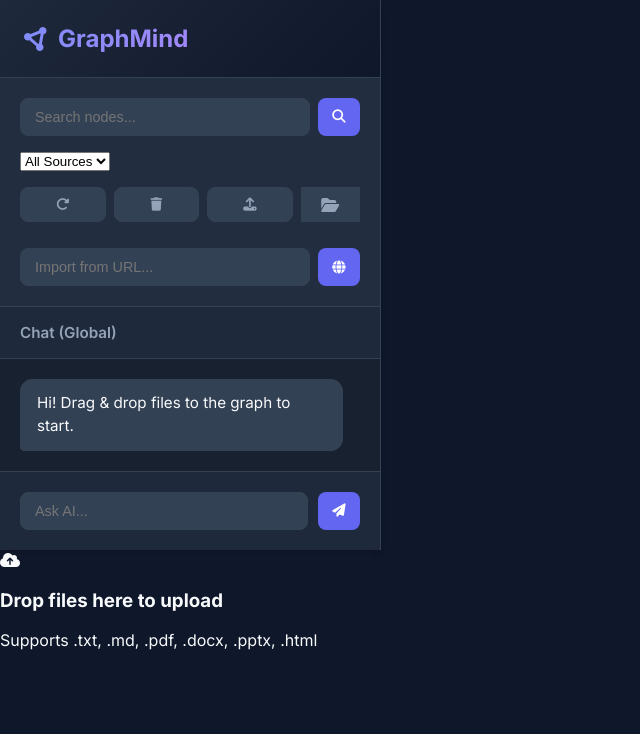
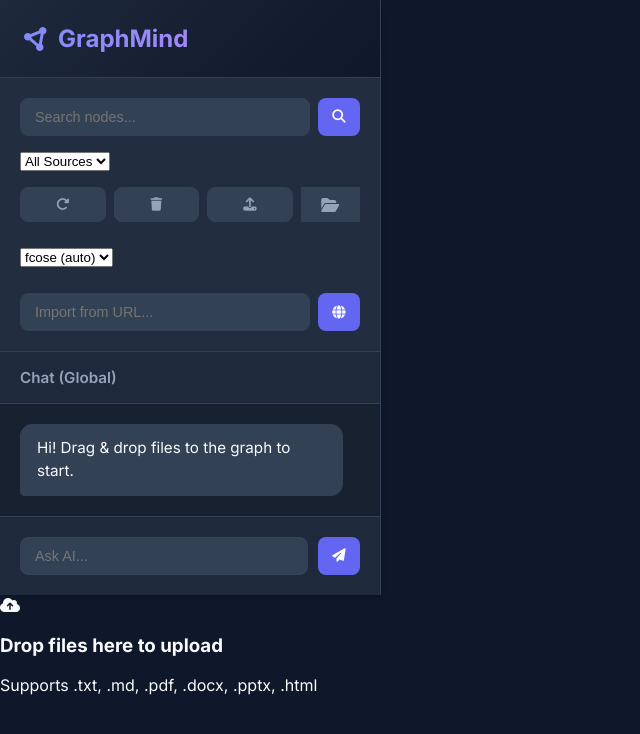
Before and after one commit to pinklemon123/stunning-octo-carnival, a Flask app: page / in a window 1280 px wide. Shown: the top 734 px of the page, without its empty margins (0-640 px from the left). Run offline with Flask 3, Linux system fonts and the light colour scheme; data that the repository does not hold is empty; some libraries are stand-ins or nearby versions.

Commit message:
feat(ui): add layout dropdown and global highlight search; refine layout runner

```diff
--- a/backend/static/js/script.js
+++ b/backend/static/js/script.js
@@ -1,5 +1,6 @@
 let cy;
 let selectedNodeId = null;
+let currentLayout = 'fcose';
 
 document.addEventListener('DOMContentLoaded', function () {
     initCytoscape();
@@ -168,15 +169,26 @@ async function fetchGraph(seedId = null, merge = false) {
 }
 
 function runLayout() {
-    const layoutName = (typeof cytoscape('core', 'fcose') === 'function') ? 'fcose' : 'cose';
-    cy.layout({
-        name: layoutName,
-        animate: true,
-        animationDuration: 800,
-        randomize: false,
-        fit: true,
-        padding: 50
-    }).run();
+    let layoutName = currentLayout;
+    // Fallback if fcose not available
+    if (layoutName === 'fcose' && typeof cytoscape('core', 'fcose') !== 'function') {
+        layoutName = 'cose';
+    }
+    const optionsByLayout = {
+        fcose: { name: 'fcose', animate: true, animationDuration: 800, fit: true, padding: 50 },
+        cose: { name: 'cose', animate: true, animationDuration: 800, fit: true, padding: 50 },
+        grid: { name: 'grid', fit: true, padding: 50 },
+        concentric: { name: 'concentric', fit: true, padding: 50 }
+    };
+    const opts = optionsByLayout[layoutName] || optionsByLayout['cose'];
+    cy.layout(opts).run();
+}
+
+function applyLayoutFromSelect() {
+    const select = document.getElementById('layout-select');
+    if (!select) return;
+    currentLayout = select.value;
+    runLayout();
 }
 
 function refreshGraph() {
@@ -191,7 +203,20 @@ function searchGraph() {
     // and the source filter.
     // Note: fetchGraph logic above treats the first arg as seedId.
     // Let's adjust usage.
-    fetchGraph(query);
+    // If query is empty, refresh; else try to highlight existing nodes first.
+    if (!query) {
+        refreshGraph();
+        return;
+    }
+    const matches = cy.nodes().filter(n => (n.data('label') || '').includes(query));
+    if (matches.length > 0) {
+        cy.elements().removeClass('highlight');
+        matches.addClass('highlight');
+        cy.fit(matches, 60);
+    } else {
+        // If no local match, fetch as seed to expand neighborhood
+        fetchGraph(query);
+    }
 }
 
 async function uploadFile() {
@@ -199,6 +224,14 @@ async function uploadFile() {
     const files = fileInput.files;
     if (!files || files.length === 0) return;
     await uploadFiles(files);
+
+    // Style for highlight
+    cy.style().selector('.highlight').style({
+        'background-color': '#f1c40f',
+        'border-color': '#e67e22',
+        'line-color': '#e67e22',
+        'target-arrow-color': '#e67e22'
+    }).update();
     fileInput.value = '';
 }
 
--- a/backend/templates/index.html
+++ b/backend/templates/index.html
@@ -66,6 +66,16 @@
                     </a>
                 </div>
 
+                <!-- Layout Toggle -->
+                <div class="control-group" style="margin-top: 10px;">
+                    <select id="layout-select" class="styled-select" onchange="applyLayoutFromSelect()">
+                        <option value="fcose">fcose (auto)</option>
+                        <option value="cose">cose</option>
+                        <option value="grid">grid</option>
+                        <option value="concentric">concentric</option>
+                    </select>
+                </div>
+
                 <!-- URL Import -->
                 <div class="control-group" style="margin-top: 10px;">
                     <input type="text" id="url-input" placeholder="Import from URL...">
```
